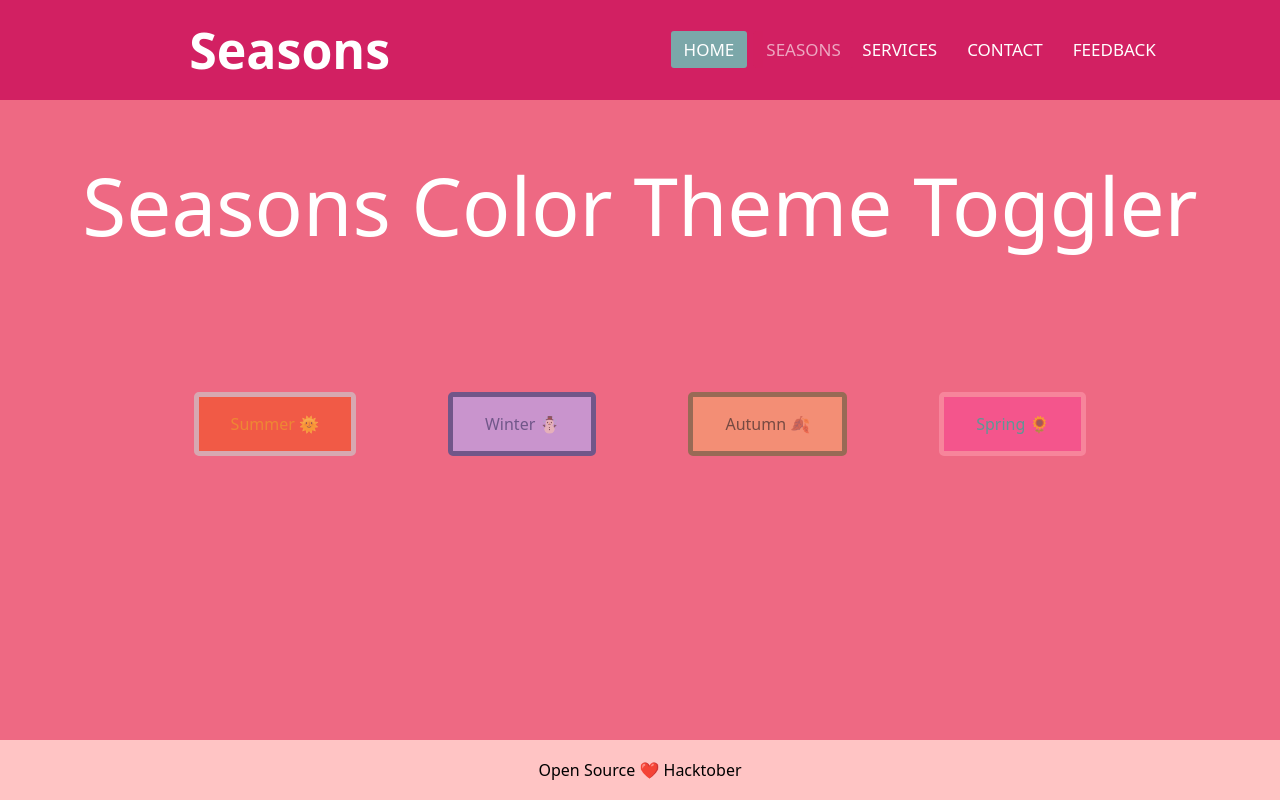
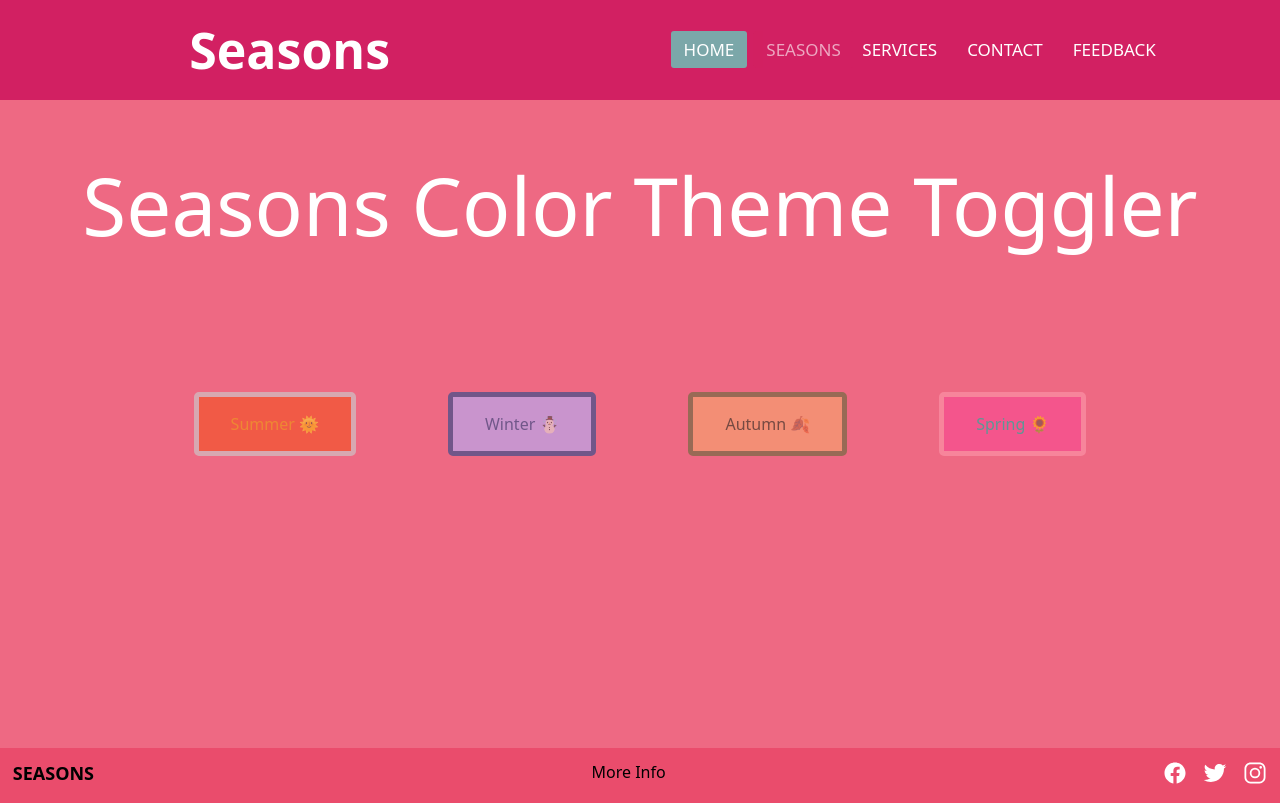
Before and after one commit to shamilkeheliya/Hacktoberfest-22, a plain HTML site: page index.html in a window 1280 px wide. Drawn offline with nearby package versions, Linux system fonts and the light colour scheme.

Commit message:
Edit footer

```diff
--- a/index.css
+++ b/index.css
@@ -122,7 +122,20 @@ a.active,a:hover{
 }.services{
   margin-left: 96px;
 }
-
+.icon{
+  display: inline-block;
+  color: #fff;
+  width:24px;
+  height: 24px;
+  opacity: 1;
+}
+h5{
+  font-size: 18px;
+}
+.links{
+  display: flex;
+  gap:16px;
+}
 .dropdown-content {
   display: none;
   position: absolute;
@@ -231,14 +244,10 @@ button:hover {opacity: 1}
     padding: 0 2em;
   }
 .footer{
+  padding: 0.8rem;
+  background-color: #ea4c6c;
   display: flex;
-  justify-content: center;
-  align-items: center;
-  position: fixed;
-  bottom: 0;
-    width: 100%;
-    height: 60px;   /* Height of the footer */
-    background: #FFC4C4;
+  justify-content: space-between;
 }
 #greeting{
   font-size: 5rem;
--- a/index.html
+++ b/index.html
@@ -13,7 +13,14 @@
     <!--
         -----
     -->
-
+    <script
+      type="module"
+      src="https://unpkg.com/ionicons@5.5.2/dist/ionicons/ionicons.esm.js"
+    ></script>
+    <script
+      nomodule
+      src="https://unpkg.com/ionicons@5.5.2/dist/ionicons/ionicons.js"
+    ></script>
     <title>Seasons Color Theme Toggler</title>
   </head>
   <body>
@@ -69,7 +76,13 @@
   --->
 
     <footer class="footer">
-      <p>Open Source ❤️ Hacktober</p>
+      <h5>SEASONS</h5>
+      <p>More Info</p>
+      <div class="links">
+        <a href="#"><ion-icon class="icon" name="logo-facebook"></ion-icon></a>
+        <a href="#"><ion-icon class="icon" name="logo-twitter"></ion-icon></a>
+        <a href="#"><ion-icon class="icon" name="logo-instagram"></ion-icon></a>
+      </div>
     </footer>
     <body>
       <html></html>
```
Also changed, not shown: images/logo-facebook.svg (added), images/logo-instagram (1).svg (added), images/logo-instagram.svg (added).
